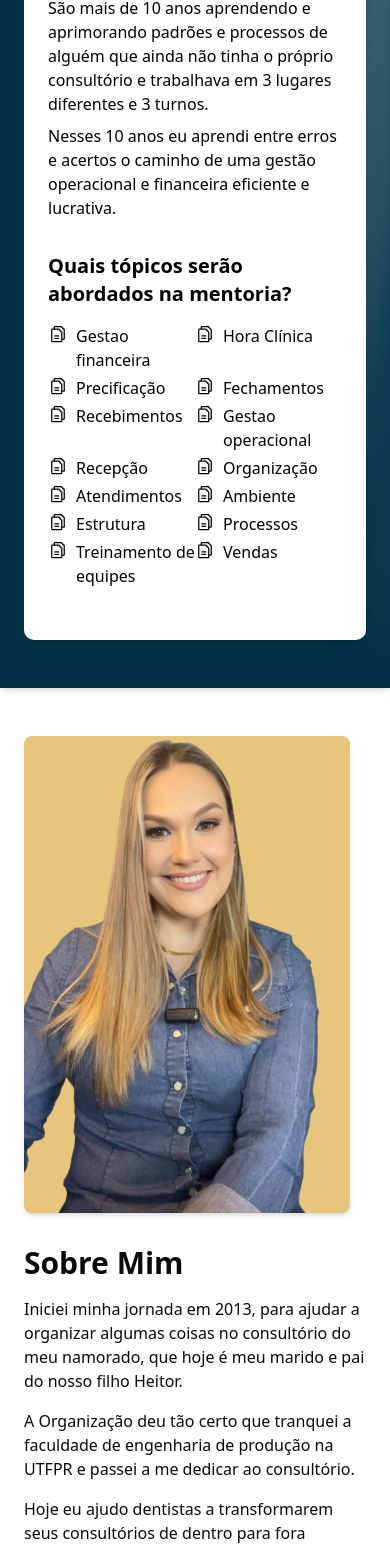
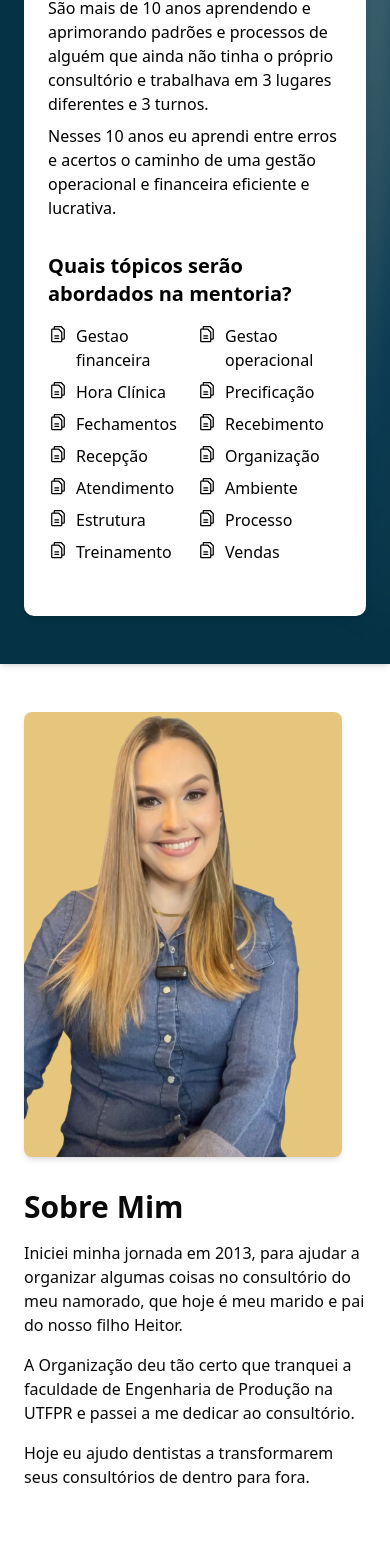
Before and after one commit to baphomello/tsc_landing_page, a Next.js app: page / in a window 390 px wide. Shown: the part 1176-2744 px from the top of the page. After the commit the page ends 2713 px from the top, so only its background shows below. Built offline with nearby package versions, Linux system fonts and the light colour scheme.

Commit message:
fix: some more mobile reponsiviness

```diff
--- a/src/components/about/about.tsx
+++ b/src/components/about/about.tsx
@@ -2,7 +2,7 @@ import AboutPhoto from './aboutPhoto';
 
 export default function About() {
   return (
-    <section className="mx-auto grid grid-cols-1 lg:grid-cols-2 lg:w-2xl space-x-4 space-y-8 py-12 px-6">
+    <section className="mx-auto grid grid-cols-1 lg:grid-cols-2 lg:w-2xl space-x-6 space-y-8 py-12 px-6">
       <AboutPhoto />
       <article className="space-y-4 flex flex-col justify-center">
         <h2 className="text-3xl font-bold">Sobre Mim</h2>
@@ -12,12 +12,12 @@ export default function About() {
           filho Heitor.
         </p>
         <p>
-          A Organização deu tão certo que tranquei a faculdade de engenharia de
-          produção na UTFPR e passei a me dedicar ao consultório.
+          A Organização deu tão certo que tranquei a faculdade de Engenharia de
+          Produção na UTFPR e passei a me dedicar ao consultório.
         </p>
         <p>
           Hoje eu ajudo dentistas a transformarem seus consultórios de dentro
-          para fora
+          para fora.
         </p>
       </article>
     </section>
--- a/src/components/about/aboutPhoto.tsx
+++ b/src/components/about/aboutPhoto.tsx
@@ -3,7 +3,7 @@ import Image from 'next/image';
 export default function AboutPhoto() {
   return (
     <div className="bg-[#e6c67c] rounded-md flex items-start shadow-md">
-      <Image src="/photo003.webp" alt="PhotoAbout" width={300} height={360} />
+      <Image src="/photo003.webp" alt="PhotoAbout" width={280} height={340} />
     </div>
   );
 }
--- a/src/components/hero/pros.tsx
+++ b/src/components/hero/pros.tsx
@@ -29,20 +29,20 @@ export default function Pros() {
           <h2 className="text-xl lg:text-2xl font-semibold">
             Quais tópicos serão abordados na mentoria?
           </h2>
-          <ul className="space-y-1 grid grid-cols-2">
+          <ul className="space-y-1 grid grid-cols-2 gap-1">
             <BulletItem index={1} text="Gestao financeira" />
+            <BulletItem index={6} text="Gestao operacional" />
             <BulletItem index={2} text="Hora Clínica" />
             <BulletItem index={3} text="Precificação" />
             <BulletItem index={4} text="Fechamentos" />
-            <BulletItem index={5} text="Recebimentos" />
-            <BulletItem index={6} text="Gestao operacional" />
+            <BulletItem index={5} text="Recebimento" />
             <BulletItem index={7} text="Recepção" />
             <BulletItem index={8} text="Organização" />
-            <BulletItem index={9} text="Atendimentos" />
+            <BulletItem index={9} text="Atendimento" />
             <BulletItem index={10} text="Ambiente" />
             <BulletItem index={11} text="Estrutura" />
-            <BulletItem index={12} text="Processos" />
-            <BulletItem index={13} text="Treinamento de equipes" />
+            <BulletItem index={12} text="Processo" />
+            <BulletItem index={13} text="Treinamento" />
             <BulletItem index={14} text="Vendas" />
           </ul>
         </div>
```
